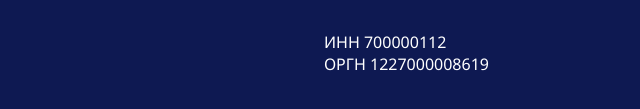
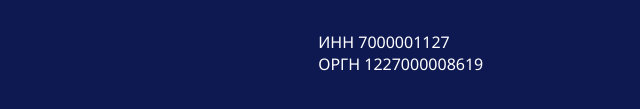
Before and after one commit to PredictorLQ/kinesio, a plain HTML site: page index.html in a window 1280 px wide. Shown: the part 5650-5759 px from the top of the page, 640-1280 px from the left. Drawn offline with nearby package versions, Linux system fonts and the light colour scheme.

Commit message:
Update index.html

```diff
--- a/index.html
+++ b/index.html
@@ -283,7 +283,7 @@
         <div class="flex-r-between info-footer">
             <div>© 2021-2023 г. – <span itemprop="name">ООО "КИНЕЗИО+"</span></div>
             <div class="flex-c w-auto white-space">
-                <div>ИНН 700000112</div>
+                <div>ИНН 7000001127</div>
                 <div>ОРГН 1227000008619</div>
             </div>
         </div>
```
